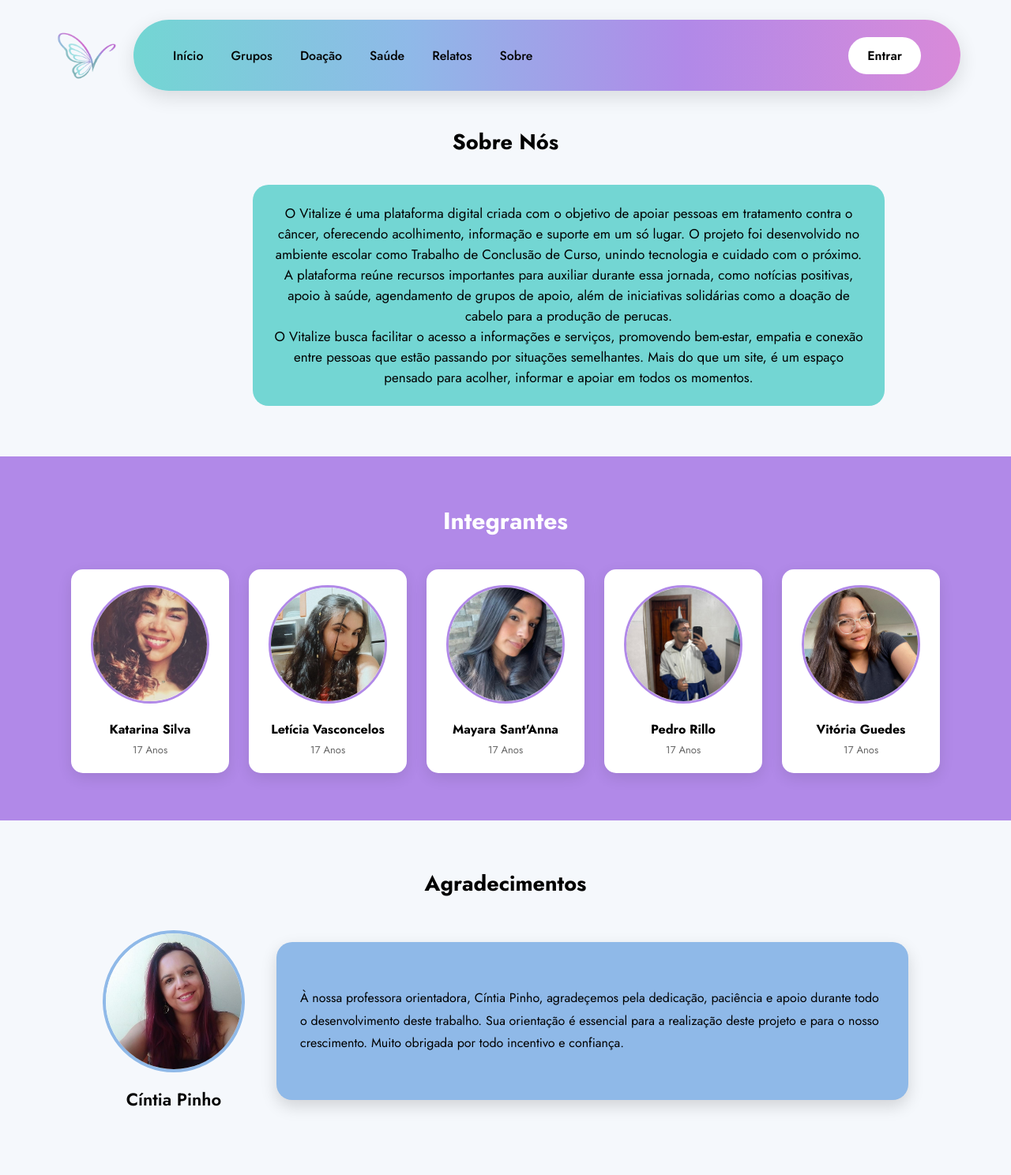
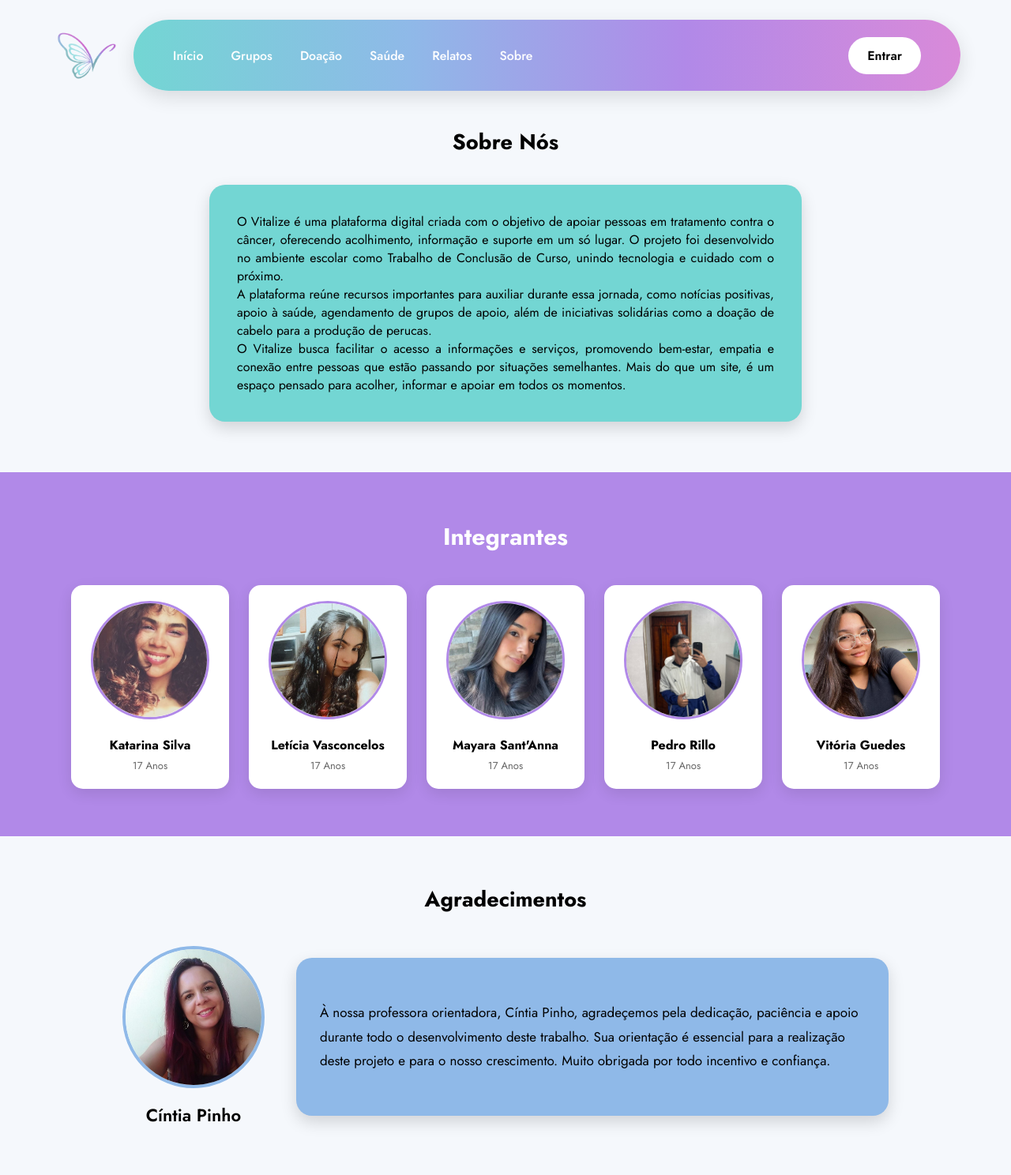
Before and after one commit to mayarasantanna2/vitalize, a PHP site: page /sobre.html in a window 1280 px wide. Shown: the whole page at 79% size. Before the commit the page ends 1405 px from the top, so only its background shows below. Run offline with PHP 8.4, Linux system fonts and the light colour scheme.

Commit message:
ajustes pagina sobre

```diff
--- a/css/style.css
+++ b/css/style.css
@@ -75,7 +75,7 @@ body {
 
 .menu a {
     text-decoration: none;
-    color: white;
+    color: white !important;
     font-weight: 500;
 }
 
@@ -259,16 +259,23 @@ a:link {
 }
 
 .sobre-card {
-    width: 800px;
+
     background: #73d6d3;
+    color: black;
+    max-width: 750px;
+    min-height: 200px;
+    padding: 35px;
     border-radius: 20px;
-    padding: 23px;
-    position: relative;
-    text-align: center;
-    margin-left: 25%;
-    font-size: 17px;
-    line-height: 26px;
+
+    margin: 0 auto;
+    text-align: justify;
+
+    justify-content: center;
+    align-items: center;
+
+    box-shadow: 0 8px 20px rgba(0, 0, 0, 0.15);
 }
+
 
 .h1titulo {
     text-align: center;
@@ -402,7 +409,7 @@ a:link {
     background: #8FB9E8;
     color: rgb(0, 0, 0);
     flex: 1;
-    max-width: 800px;
+    max-width: 750px;
     min-height: 200px;
     padding: 30px;
     border-radius: 20px;
@@ -413,7 +420,7 @@ a:link {
 
 .card-agradecimento p {
     line-height: 1.8;
-    font-size: 16px;
+    font-size: 17px;
 }
 
 .agradecimentosprof {
```
